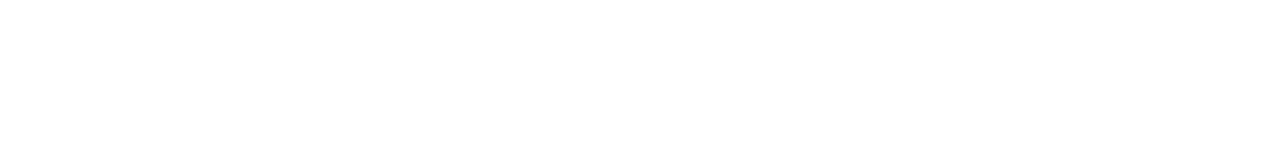
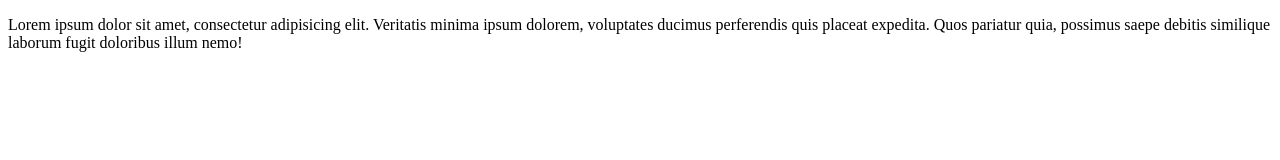
Before and after one commit to Rchristiani/testing-git, a plain HTML site: page index.html in a window 1280 px wide. Drawn offline with Linux system fonts and the light colour scheme.

Commit message:
Updating index.html

```diff
--- a/index.html
+++ b/index.html
@@ -2,9 +2,9 @@
 <html lang="en">
 <head>
 	<meta charset="UTF-8">
-	<title>Testing Git</title>
+	<title>Testing GIT for students</title>
 </head>
 <body>
-
+	<p>Lorem ipsum dolor sit amet, consectetur adipisicing elit. Veritatis minima ipsum dolorem, voluptates ducimus perferendis quis placeat expedita. Quos pariatur quia, possimus saepe debitis similique laborum fugit doloribus illum nemo!</p>
 </body>
 </html>
```
